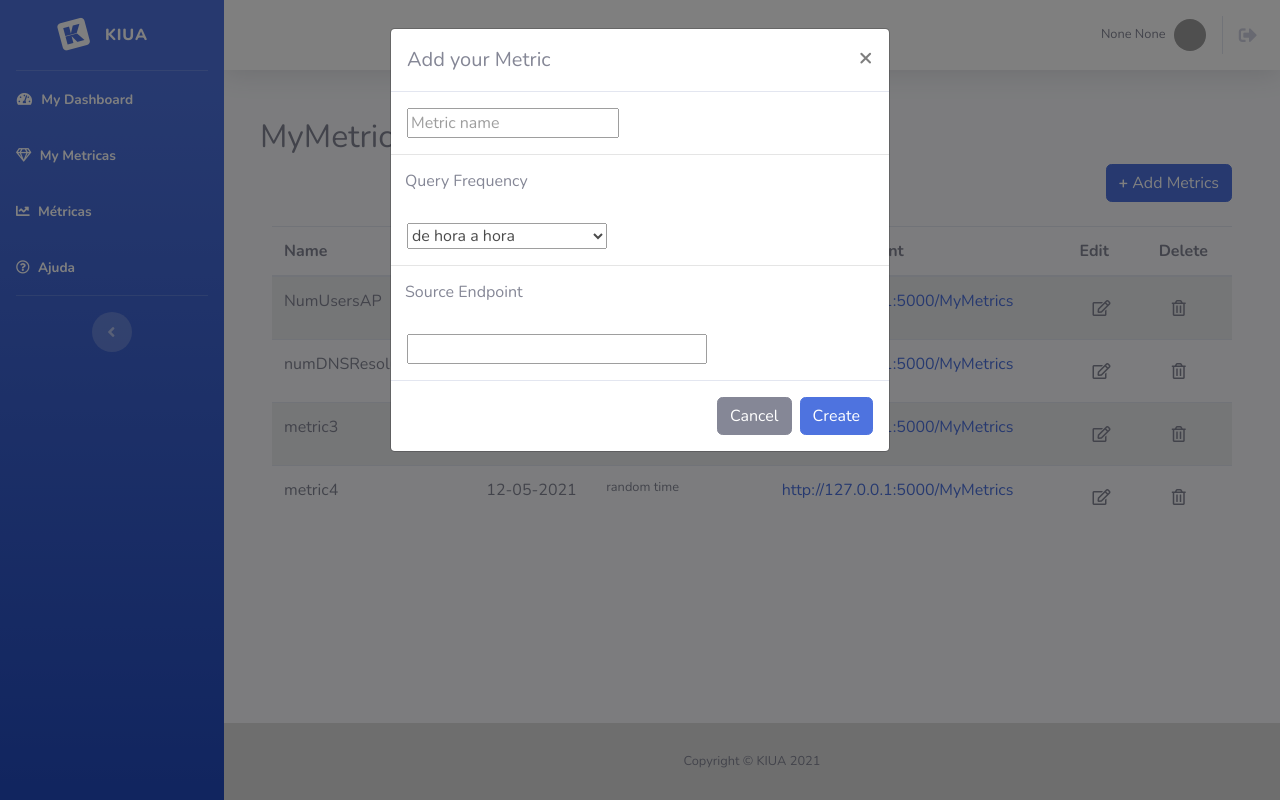
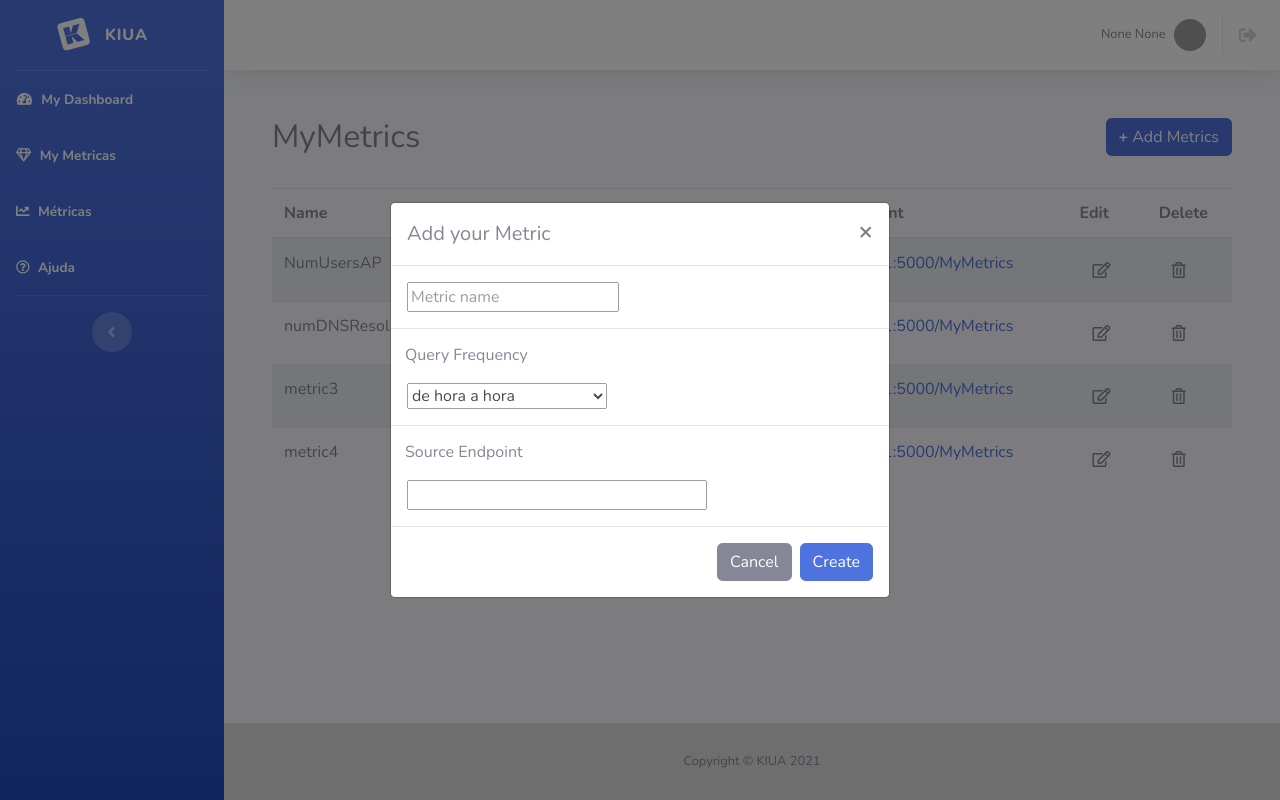
Before and after one commit to KIUA-PEI/KIUA_Backoffice, a Flask app: page /mymetrics in a window 1280 px wide, after a click that opens the changed part. Run offline with Flask 2, Linux system fonts and the light colour scheme; the visitor is signed in with stand-in values (Sample User, id 1); data comes from the database, SQL or seed files in the repository; some libraries are stand-ins or nearby versions; grey boxes are pictures that could not be loaded.

Commit message:
updated mydashboards and mymetrics

```diff
--- a/website/templates/mymetrics.html
+++ b/website/templates/mymetrics.html
@@ -5,19 +5,21 @@
 
 <div class="container">
     <br>
-    <div class="col-sm-3">
-        <h2>MyMetrics</h2>
-    </div>
     <div class="content">
         <div class="container">
-            <div class="col-sm-13" style="text-align: right;">
+          <div class="row">
+            <div class="col-sm-3 justify-content-left" style="text-align: left;">
+              <h2>MyMetrics</h2>
+            </div>
+
+            <div class="col-sm-9 justify-content-right" style="text-align: right;">
                 <button type="button" class="btn btn-primary" data-toggle="modal" data-target="#dashModal"><b>+</b></span> Add Metrics</button>
             </div>
+          </div>
                 <!-- Metrics Modal-->
                 <div class="modal fade" id="dashModal" tabindex="-1" role="dialog" aria-labelledby="exampleModalLabel" aria-hidden="true">
-                  <div class="modal-dialog" role="document">
+                  <div class="modal-dialog modal-dialog-centered" role="document">
                       <div class="modal-content">
-
                           <form method="POST">
                             <div class="modal-header">
                                 <h5 class="modal-title" id="exampleModalLabel">Add your Metric</h5>
@@ -31,7 +33,7 @@
                             </div>
 
                             <hr class="sidebar-divider my-0">
-                            <h6 class="modal-title" style="padding: 14px;" id="exampleModalLabel">Query Frequency</h6>
+                            <h6 class="modal-title pb-0" style="padding: 14px;" id="exampleModalLabel">Query Frequency</h6>
                             <div class="modal-body">
                               <select name="dropdown-metrics" style="opacity: 70%; width: 200px;" id="dropdown-id">
                                 <option value="hora-a-hora">de hora a hora</option>
@@ -40,7 +42,7 @@
                               </select>
                             </div>
                             <hr class="sidebar-divider my-0">
-                            <h6 class="modal-title" style="padding: 14px;" id="exampleModalLabel">Source Endpoint</h6>
+                            <h6 class="modal-title pb-0" style="padding: 14px;" id="exampleModalLabel">Source Endpoint</h6>
                             <div class="modal-body">
                               <input type="url" id="d" name="d" style="opacity: 70%; width: 300px;">
                             </div>
```
Also changed, not shown: website/templates/dashboards.html (+9 -6 lines).
